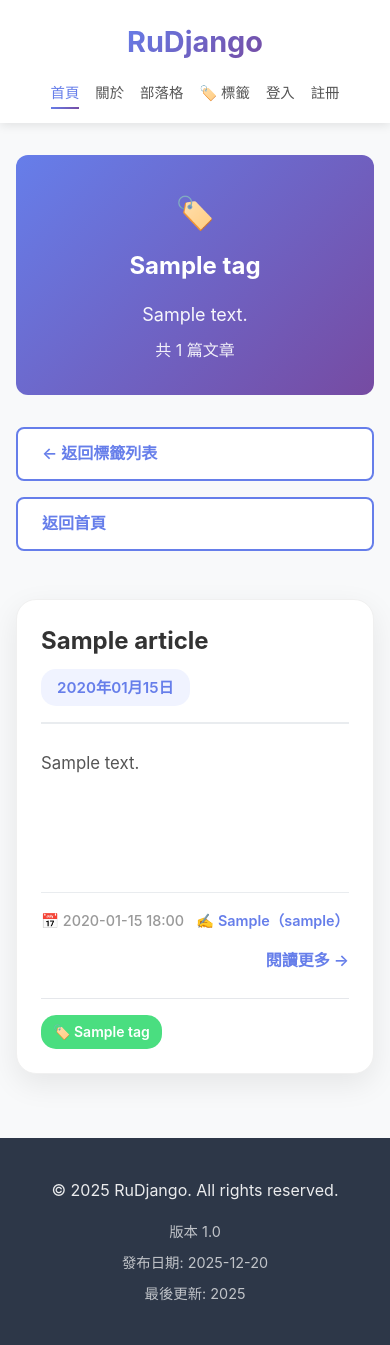
After one commit to swiftruru/RuDjango, a Django app: a page that uses blog/templates/blog/base.html in a window 390 px wide. The commit adds this page. Run offline with Django 5.2, Linux system fonts and the light colour scheme; tables that the repository leaves empty hold one stand-in row (values such as "Sample post").

Commit message:
feat: Implement tag system and message notifications
Tag System:
- Add Tag model with auto slug generation and description
- Add many-to-many relationship between Article and Tag
- Implement tag cloud page with dynamic font sizing
- Implement filter articles by tag functionality
- Integrate tag editing in article forms
- Add tags navigation link

Message Notifications:
- Implement Django messages framework display
- Add success/error/warning/info message styles
- Fixed position at top-right with auto fade-out animation
- Responsive design support

Bug Fixes:
- Fix user display name rendering issue
- Optimize context_processors for better fallback handling
- Fix template variable rendering

New Files:
- blog/migrations/0009_tag_article_tags.py
- blog/static/blog/css/tags.css
- blog/templates/blog/tags/

UI/UX Improvements:
- Gradient color design for tag cloud
- Tag hover animation effects
- Message notification box visual optimization

```diff
--- a/blog/models/__init__.py
+++ b/blog/models/__init__.py
@@ -4,7 +4,7 @@ Blog app 的 Models 模組
 """
 
 # 文章相關 models
-from .article import Article, ArticleReadHistory, Comment, Like
+from .article import Tag, Article, ArticleReadHistory, Comment, Like
 
 # 會員相關 models
 from .member import (
@@ -21,6 +21,7 @@ from .member import (
 
 __all__ = [
     # 文章相關
+    'Tag',
     'Article',
     'ArticleReadHistory',
     'Comment',
--- /dev/null
+++ b/blog/static/blog/css/tags.css
@@ -0,0 +1,328 @@
+/* 標籤系統樣式 */
+
+/* ===== 標籤列表頁 ===== */
+.tags-container {
+    max-width: 1200px;
+    margin: 2rem auto;
+    padding: 0 1rem;
+}
+
+.tags-header {
+    text-align: center;
+    margin-bottom: 3rem;
+    padding: 2rem 0;
+    background: linear-gradient(135deg, #667eea 0%, #764ba2 100%);
+    border-radius: 12px;
+    color: white;
+}
+
+.tags-title {
+    font-size: 2.5rem;
+    font-weight: 700;
+    margin-bottom: 0.5rem;
+}
+
+.tags-subtitle {
+    font-size: 1.125rem;
+    opacity: 0.95;
+}
+
+.tags-navigation {
+    display: flex;
+    gap: 1rem;
+    margin-bottom: 2rem;
+}
+
+.btn-back,
+.btn-home {
+    padding: 0.75rem 1.5rem;
+    background: white;
+    color: #667eea;
+    text-decoration: none;
+    border-radius: 8px;
+    font-weight: 600;
+    border: 2px solid #667eea;
+    transition: all 0.3s ease;
+}
+
+.btn-back:hover,
+.btn-home:hover {
+    background: #667eea;
+    color: white;
+    transform: translateY(-2px);
+    box-shadow: 0 4px 12px rgba(102, 126, 234, 0.3);
+}
+
+/* 標籤雲 */
+.tags-cloud {
+    background: white;
+    border-radius: 12px;
+    padding: 3rem;
+    margin-bottom: 3rem;
+    box-shadow: 0 4px 12px rgba(0, 0, 0, 0.08);
+    display: flex;
+    flex-wrap: wrap;
+    gap: 1.5rem;
+    justify-content: center;
+    align-items: center;
+}
+
+.tag-cloud-item {
+    display: inline-flex;
+    align-items: center;
+    gap: 0.5rem;
+    padding: 0.5rem 1rem;
+    background: linear-gradient(135deg, #667eea 0%, #764ba2 100%);
+    color: white;
+    text-decoration: none;
+    border-radius: 25px;
+    font-weight: 600;
+    transition: all 0.3s ease;
+    box-shadow: 0 2px 8px rgba(102, 126, 234, 0.2);
+}
+
+.tag-cloud-item:hover {
+    transform: scale(1.1) translateY(-2px);
+    box-shadow: 0 6px 20px rgba(102, 126, 234, 0.4);
+}
+
+.tag-count {
+    font-size: 0.875em;
+    opacity: 0.9;
+}
+
+/* 標籤統計 */
+.tags-stats {
+    background: white;
+    border-radius: 12px;
+    padding: 2rem;
+    box-shadow: 0 4px 12px rgba(0, 0, 0, 0.08);
+}
+
+.stats-title {
+    font-size: 1.5rem;
+    font-weight: 700;
+    color: #1f2937;
+    margin-bottom: 1.5rem;
+}
+
+.tags-list {
+    display: grid;
+    grid-template-columns: repeat(auto-fill, minmax(300px, 1fr));
+    gap: 1rem;
+}
+
+.tag-list-item {
+    background: #f9fafb;
+    border-radius: 8px;
+    transition: all 0.3s ease;
+}
+
+.tag-list-item:hover {
+    background: #eff6ff;
+    transform: translateX(4px);
+}
+
+.tag-list-link {
+    display: flex;
+    justify-content: space-between;
+    align-items: center;
+    padding: 1rem 1.5rem;
+    text-decoration: none;
+    color: inherit;
+}
+
+.tag-list-name {
+    font-weight: 600;
+    color: #667eea;
+}
+
+.tag-list-count {
+    color: #6b7280;
+    font-size: 0.875rem;
+}
+
+/* 無標籤提示 */
+.no-tags {
+    text-align: center;
+    padding: 4rem 2rem;
+    background: white;
+    border-radius: 12px;
+    box-shadow: 0 4px 12px rgba(0, 0, 0, 0.08);
+}
+
+.no-tags p {
+    font-size: 1.25rem;
+    color: #6b7280;
+    margin-bottom: 1.5rem;
+}
+
+.btn-create {
+    display: inline-block;
+    padding: 0.875rem 2rem;
+    background: linear-gradient(135deg, #667eea 0%, #764ba2 100%);
+    color: white;
+    text-decoration: none;
+    border-radius: 8px;
+    font-weight: 600;
+    transition: all 0.3s ease;
+}
+
+.btn-create:hover {
+    transform: translateY(-2px);
+    box-shadow: 0 6px 20px rgba(102, 126, 234, 0.4);
+}
+
+/* ===== 標籤文章列表頁 ===== */
+.tag-articles-container {
+    max-width: 1200px;
+    margin: 2rem auto;
+    padding: 0 1rem;
+}
+
+.tag-header {
+    text-align: center;
+    padding: 3rem 2rem;
+    background: linear-gradient(135deg, #667eea 0%, #764ba2 100%);
+    border-radius: 12px;
+    color: white;
+    margin-bottom: 2rem;
+}
+
+.tag-title {
+    font-size: 2.5rem;
+    font-weight: 700;
+    margin-bottom: 1rem;
+    display: flex;
+    align-items: center;
+    justify-content: center;
+    gap: 0.5rem;
+}
+
+.tag-icon {
+    font-size: 2rem;
+}
+
+.tag-description {
+    font-size: 1.125rem;
+    margin-bottom: 0.5rem;
+    opacity: 0.95;
+}
+
+.tag-count {
+    font-size: 1rem;
+    opacity: 0.9;
+}
+
+.tag-navigation {
+    display: flex;
+    gap: 1rem;
+    margin-bottom: 2rem;
+}
+
+/* 文章列表中的標籤 */
+.article-tags {
+    display: flex;
+    flex-wrap: wrap;
+    gap: 0.5rem;
+    margin-top: 1rem;
+    padding-top: 1rem;
+    border-top: 1px solid #e5e7eb;
+}
+
+.tag {
+    display: inline-block;
+    padding: 0.375rem 0.75rem;
+    background: linear-gradient(135deg, #667eea 0%, #764ba2 100%);
+    color: white;
+    text-decoration: none;
+    border-radius: 15px;
+    font-size: 0.875rem;
+    font-weight: 500;
+    transition: all 0.3s ease;
+}
+
+.tag:hover {
+    transform: translateY(-2px);
+    box-shadow: 0 4px 12px rgba(102, 126, 234, 0.3);
+}
+
+.tag-current {
+    background: #4ade80;
+    font-weight: 600;
+}
+
+/* 文章詳情頁標籤 */
+.article-tags-detail {
+    display: flex;
+    flex-wrap: wrap;
+    gap: 0.75rem;
+    margin-top: 1rem;
+}
+
+.tag-link {
+    display: inline-flex;
+    align-items: center;
+    gap: 0.375rem;
+    padding: 0.5rem 1rem;
+    background: linear-gradient(135deg, #667eea 0%, #764ba2 100%);
+    color: white;
+    text-decoration: none;
+    border-radius: 20px;
+    font-size: 0.875rem;
+    font-weight: 600;
+    transition: all 0.3s ease;
+    box-shadow: 0 2px 8px rgba(102, 126, 234, 0.2);
+}
+
+.tag-link:hover {
+    transform: translateY(-2px);
+    box-shadow: 0 4px 16px rgba(102, 126, 234, 0.4);
+}
+
+/* ===== 響應式設計 ===== */
+@media (max-width: 768px) {
+    .tags-title {
+        font-size: 2rem;
+    }
+
+    .tags-cloud {
+        padding: 2rem 1rem;
+        gap: 1rem;
+    }
+
+    .tag-cloud-item {
+        font-size: 0.875rem !important;
+    }
+
+    .tags-list {
+        grid-template-columns: 1fr;
+    }
+
+    .tag-title {
+        font-size: 2rem;
+        flex-direction: column;
+    }
+
+    .tag-navigation {
+        flex-direction: column;
+    }
+}
+
+@media (max-width: 480px) {
+    .tags-header {
+        padding: 1.5rem 1rem;
+    }
+
+    .tags-title {
+        font-size: 1.5rem;
+    }
+
+    .tag-header {
+        padding: 2rem 1rem;
+    }
+
+    .tag-title {
+        font-size: 1.5rem;
+    }
+}
--- a/blog/templates/blog/base.html
+++ b/blog/templates/blog/base.html
@@ -19,6 +19,7 @@
                     <li><a href="/" class="nav-link active">首頁</a></li>
                     <li><a href="/blog/about" class="nav-link">關於</a></li>
                     <li><a href="{% url 'blog_home' %}" class="nav-link">部落格</a></li>
+                    <li><a href="{% url 'tags_list' %}" class="nav-link">🏷️ 標籤</a></li>
                     {% if user.is_authenticated %}
                     <li><a href="{% url 'inbox' %}" class="nav-link nav-messages">
                             <span class="message-icon">✉️</span>
--- /dev/null
+++ b/blog/templates/blog/tags/articles.html
@@ -0,0 +1,95 @@
+{% extends 'blog/base.html' %}
+{% load static %}
+{% load blog_extras %}
+
+{% block title %}{{ tag.name }} - 標籤文章 - RuDjango{% endblock %}
+
+{% block extra_css %}
+<link rel="stylesheet" href="{% static 'blog/css/articles/list.css' %}">
+<link rel="stylesheet" href="{% static 'blog/css/tags.css' %}">
+{% endblock %}
+
+{% block content %}
+<div class="tag-articles-container">
+    <!-- 標籤標題 -->
+    <div class="tag-header">
+        <h1 class="tag-title">
+            <span class="tag-icon">🏷️</span>
+            {{ tag.name }}
+        </h1>
+        {% if tag.description %}
+        <p class="tag-description">{{ tag.description }}</p>
+        {% endif %}
+        <p class="tag-count">共 {{ total_articles }} 篇文章</p>
+    </div>
+
+    <!-- 導航按鈕 -->
+    <div class="tag-navigation">
+        <a href="{% url 'tags_list' %}" class="btn-back">← 返回標籤列表</a>
+        <a href="{% url 'blog_home' %}" class="btn-home">返回首頁</a>
+    </div>
+
+    <!-- 文章列表 -->
+    {% if articles %}
+    <div class="articles-grid">
+        {% for article in articles %}
+        <article class="article-card">
+            <div class="article-header">
+                <h3 class="article-title">
+                    <a href="{% url 'article_detail' article.id %}">
+                        {{ article.title|truncatechars:50 }}
+                    </a>
+                </h3>
+                <time class="article-date">{{ article.created_at|date:"Y年m月d日" }}</time>
+            </div>
+            <div class="article-content">
+                <p>{{ article.content|markdown|truncatewords_html:30 }}</p>
+            </div>
+            <div class="article-footer">
+                <div class="article-footer-info">
+                    <span class="article-time">📅 {{ article.created_at|date:"Y-m-d H:i" }}</span>
+                    {% if article.author %}
+                    <span class="author-name">✍️ <a href="{% url 'member_profile' username=article.author.username %}" class="author-link">{{ article.author|author_display }}</a></span>
+                    {% endif %}
+                </div>
+                <div class="article-footer-link">
+                    <a href="{% url 'article_detail' article.id %}">閱讀更多 →</a>
+                </div>
+            </div>
+            {% if article.tags.all %}
+            <div class="article-tags">
+                {% for tag_item in article.tags.all %}
+                <a href="{% url 'tag_articles' tag_item.slug %}" class="tag {% if tag_item.id == tag.id %}tag-current{% endif %}">
+                    🏷️ {{ tag_item.name }}
+                </a>
+                {% endfor %}
+            </div>
+            {% endif %}
+        </article>
+        {% endfor %}
+    </div>
+
+    <!-- 分頁 -->
+    {% if articles.has_other_pages %}
+    <div class="pagination">
+        {% if articles.has_previous %}
+        <a href="?page=1" class="page-link">« 首頁</a>
+        <a href="?page={{ articles.previous_page_number }}" class="page-link">‹ 上一頁</a>
+        {% endif %}
+
+        <span class="page-current">第 {{ articles.number }} / {{ articles.paginator.num_pages }} 頁</span>
+
+        {% if articles.has_next %}
+        <a href="?page={{ articles.next_page_number }}" class="page-link">下一頁 ›</a>
+        <a href="?page={{ articles.paginator.num_pages }}" class="page-link">末頁 »</a>
+        {% endif %}
+    </div>
+    {% endif %}
+    {% else %}
+    <div class="no-articles">
+        <p>📭 此標籤目前還沒有文章</p>
+        <a href="{% url 'article_create' %}" class="btn-create">發表文章</a>
+    </div>
+    {% endif %}
+</div>
+{% endblock %}
--- a/blog/urls.py
+++ b/blog/urls.py
@@ -43,10 +43,16 @@ message_patterns = [
     path('messages/mark-all-read/', views.mark_all_read, name='mark_all_read'),
 ]
 
+# 標籤相關路由
+tag_patterns = [
+    path('tags/', views.tags_list, name='tags_list'),
+    path('tags/<slug:slug>/', views.tag_articles, name='tag_articles'),
+]
+
 # 靜態頁面路由
 page_patterns = [
     path('about', views.about),
 ]
 
 # 合併所有路由
-urlpatterns = article_patterns + member_patterns + message_patterns + page_patterns
+urlpatterns = article_patterns + member_patterns + message_patterns + tag_patterns + page_patterns
--- a/blog/views/__init__.py
+++ b/blog/views/__init__.py
@@ -13,7 +13,9 @@ from .article_views import (
     article_delete,
     article_like,
     my_articles,
-    comment_delete
+    comment_delete,
+    tags_list,
+    tag_articles
 )
 
 # 會員相關 views
@@ -54,6 +56,8 @@ __all__ = [
     'article_like',
     'my_articles',
     'comment_delete',
+    'tags_list',
+    'tag_articles',
     # 會員相關
     'member',
     'member_edit',
--- a/blog/views/article_views.py
+++ b/blog/views/article_views.py
@@ -8,7 +8,7 @@ from django.contrib.auth.decorators import login_required
 from django.contrib import messages
 from django.core.paginator import Paginator
 from django.http import JsonResponse
-from ..models import Article, ArticleReadHistory, Comment, Like
+from ..models import Article, ArticleReadHistory, Comment, Like, Tag
 from ..forms import ArticleForm, CommentForm
 
 
@@ -323,3 +323,49 @@ def article_like(request, id):
         'like_count': like_count,
         'message': message
     })
+
+
+def tags_list(request):
+    """
+    標籤列表頁（標籤雲）
+    顯示所有標籤及其使用次數
+    """
+    tags = Tag.objects.all().order_by('name')
+
+    # 計算每個標籤的文章數量並附加到標籤物件
+    tags_with_count = []
+    for tag in tags:
+        tags_with_count.append({
+            'tag': tag,
+            'count': tag.articles.count()
+        })
+
+    # 按文章數量排序（從多到少）
+    tags_with_count.sort(key=lambda x: x['count'], reverse=True)
+
+    context = {
+        'tags': tags_with_count,
+        'total_tags': len(tags_with_count)
+    }
+    return render(request, 'blog/tags/list.html', context)
+
+
+def tag_articles(request, slug):
+    """
+    顯示某個標籤的所有文章
+    支援分頁
+    """
+    tag = get_object_or_404(Tag, slug=slug)
+    articles = tag.articles.all().order_by('-created_at')
+
+    # 分頁
+    paginator = Paginator(articles, 10)  # 每頁 10 篇文章
+    page_number = request.GET.get('page')
+    page_obj = paginator.get_page(page_number)
+
+    context = {
+        'tag': tag,
+        'articles': page_obj,
+        'total_articles': articles.count()
+    }
+    return render(request, 'blog/tags/articles.html', context)
```
Also changed, not shown: blog/forms/article.py (+46 -2 lines), blog/models/article.py (+34 -0 lines), blog/templates/blog/articles/detail.html (+7 -0 lines), blog/templates/blog/articles/form.html (+9 -0 lines), blog/templates/blog/articles/list.html (+7 -0 lines), blog/templates/blog/tags/list.html (added, +57 -0 lines), blog/views/message_views.py (+6 -1 lines), blog/migrations/0009_tag_article_tags.py (added).
